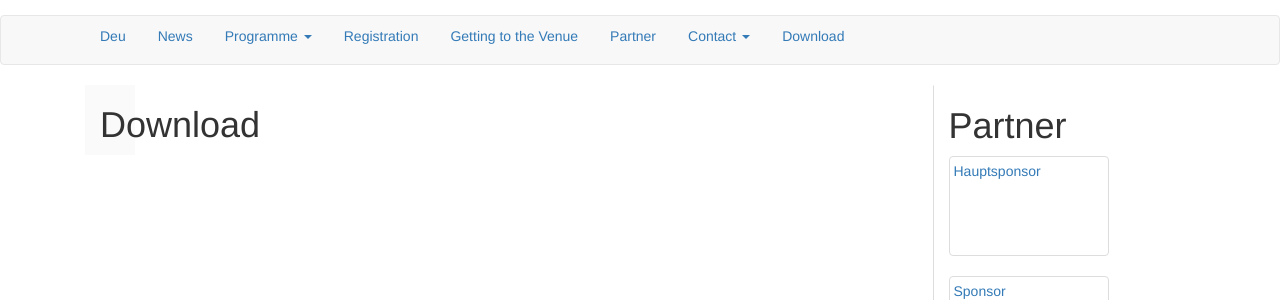
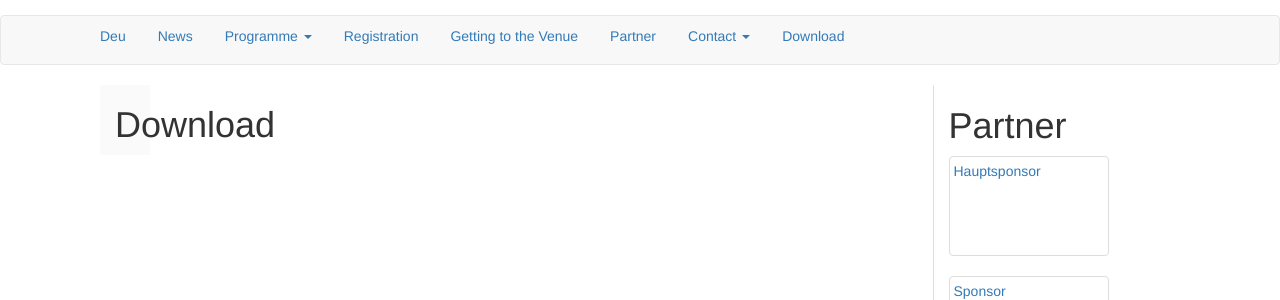
Before and after one commit to susedev/test, a Jekyll site: the page built from download.html, in a window 1280 px wide. Shown: the part 142-442 px from the top of the page. Built offline with Jekyll 4.4.1, drawn with Linux system fonts in a browser that asks for light colours; nearby versions of some CDN libraries.

Commit message:
Update page.html

```diff
--- a/_layouts/page.html
+++ b/_layouts/page.html
@@ -12,9 +12,11 @@ layout: base
  <div class="row">
   <div class="row-same-height row-same-height row-full-height">
     <div class="col-md-2 col-md-height col-full-height">
-      <div class="container"  style="display: block; width: 50px; background-color: #FAFAFA; margin-left: 15px; box-sizing: border-box;">
+      <div class="container">
+        <div class="col-md-1 col-md-height col-full-height" style="display: block; width: 50px; background-color: #FAFAFA; margin-left: 15px; box-sizing: border-box;">
        <h1>{{ page.title }}</h1>
       </div>
+     </div>
     </div>
     <div class="col-md-6 col-md-height col-full-height">
                {{ content }}
```
